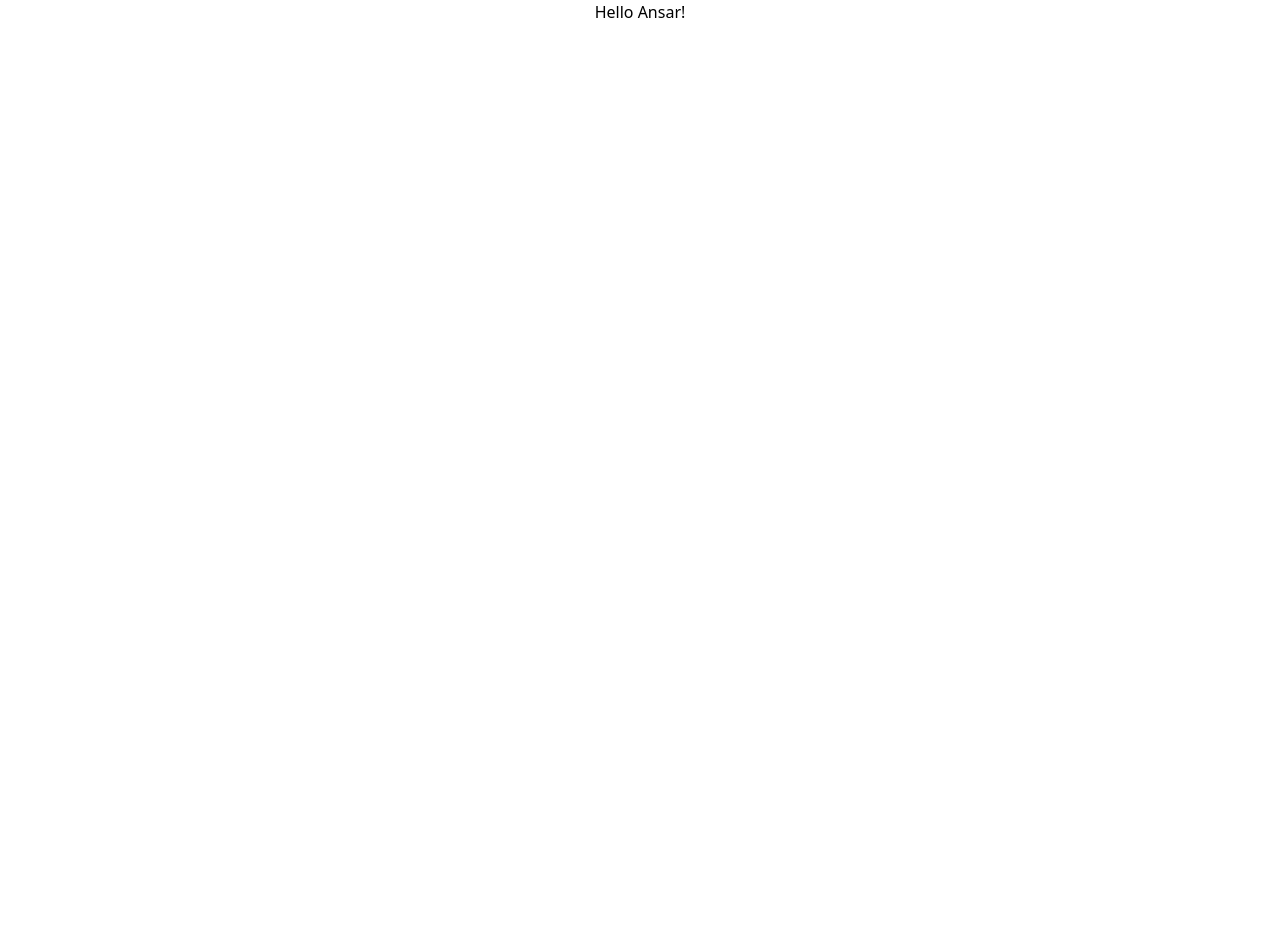
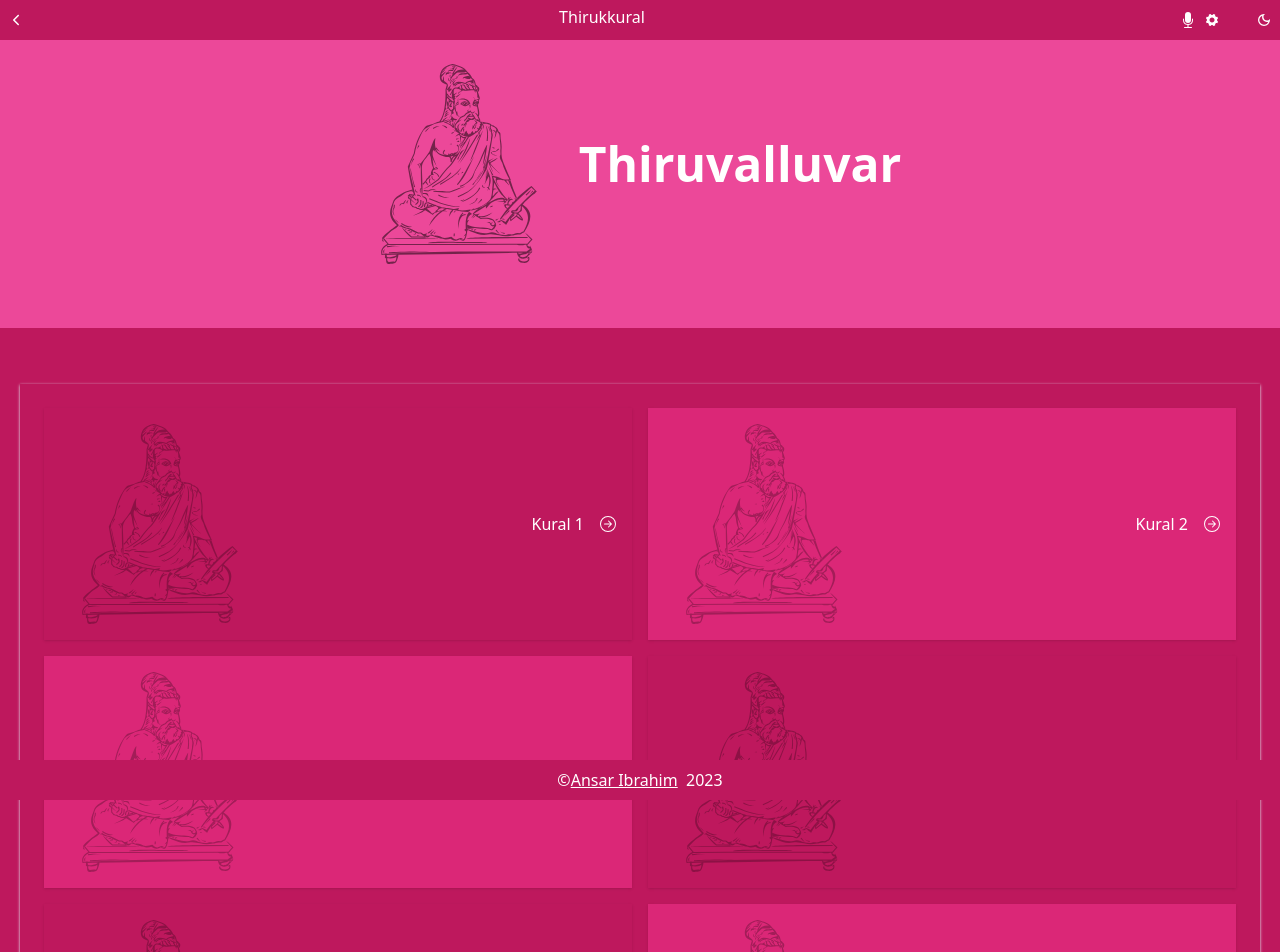
Before and after one commit to AnsarIbrahim/Metrics-Webapp, a React (Create React App) app: page / in a window 1280 px wide. Shown: the top 952 px of the page. Before the commit the page ends 800 px from the top, so only its background shows below. Built offline with nearby package versions, Linux system fonts and the light colour scheme.

Commit message:
Basic-front-page⚡⚡⚡

```diff
--- a/package.json
+++ b/package.json
@@ -10,7 +10,9 @@
     "axios": "^1.4.0",
     "react": "^18.2.0",
     "react-dom": "^18.2.0",
+    "react-icons": "^4.10.1",
     "react-redux": "^8.1.1",
+    "react-router-dom": "^6.14.2",
     "react-scripts": "5.0.1",
     "web-vitals": "^2.1.4"
   },
--- a/public/index.html
+++ b/public/index.html
@@ -1,4 +1,4 @@
-<!DOCTYPE html>
+<!doctype html>
 <html lang="en">
   <head>
     <meta charset="utf-8" />
@@ -24,7 +24,7 @@
       work correctly both with client-side routing and a non-root public URL.
       Learn how to configure a non-root public URL by running `npm run build`.
     -->
-    <title>React App</title>
+    <title>THIRUKKURAL</title>
   </head>
   <body>
     <noscript>You need to enable JavaScript to run this app.</noscript>
--- a/src/App.js
+++ b/src/App.js
@@ -1,9 +1,15 @@
-import './App.css';
+import React from 'react';
+import { BrowserRouter as Router, Routes, Route } from 'react-router-dom';
+import Home from './components/Home/Home';
 
 function App() {
   return (
-    <div className="App">
-      <h1 className="text-center">Hello Ansar!</h1>
+    <div>
+      <Router>
+        <Routes>
+          <Route path="/" element={<Home />} />
+        </Routes>
+      </Router>
     </div>
   );
 }
--- /dev/null
+++ b/src/components/Content/Main.css
@@ -0,0 +1,4 @@
+.img {
+  height: 200px;
+  width: 200px;
+}
--- /dev/null
+++ b/src/components/Content/Main.jsx
@@ -0,0 +1,20 @@
+import React from 'react';
+import Thiru from './thiruvalluvar-4.svg';
+import './Main.css';
+import SubMain from './Sub';
+
+const Main = () => (
+  <>
+    <div className=" fixed  z-20 flex w-full flex-col items-center justify-center bg-pink-500 py-16  sm:flex-row">
+      <img src={Thiru} alt="img" className="img opacity-50" />
+      <div>
+        <h1 className="p-5 text-5xl font-semibold text-white ">
+          Thiruvalluvar
+        </h1>
+      </div>
+    </div>
+    <SubMain />
+  </>
+);
+
+export default Main;
--- /dev/null
+++ b/src/components/Content/Sub.jsx
@@ -0,0 +1,68 @@
+import React from 'react';
+import { BsArrowRightCircle } from 'react-icons/bs';
+import Thiru from './thiruvalluvar-4.svg';
+
+const SubMain = () => (
+  <>
+    <div className="flex h-full items-center justify-center overflow-y-auto scroll-smooth bg-pink-700 px-5 pb-20 pt-96 hover:scroll-auto">
+      <div className=" mt-20 grid h-full w-full gap-4 p-6 shadow shadow-slate-200 sm:mt-0 sm:grid-cols-2">
+        <div className=" flex items-center justify-between p-4 shadow ">
+          <img src={Thiru} alt="img" className="img opacity-25" />
+          <div className="flex items-center gap-4 text-white">
+            <p>Kural 1</p>
+            <span className="cursor-pointer hover:text-slate-500">
+              <BsArrowRightCircle />
+            </span>
+          </div>
+        </div>
+        <div className=" flex items-center justify-between bg-pink-600 p-4 shadow ">
+          <img src={Thiru} alt="img" className="img opacity-25" />
+          <div className="flex items-center gap-4 text-white">
+            <p>Kural 2</p>
+            <span className="cursor-pointer hover:text-slate-500">
+              <BsArrowRightCircle />
+            </span>
+          </div>
+        </div>
+        <div className=" flex items-center justify-between  p-4 shadow sm:bg-pink-600 ">
+          <img src={Thiru} alt="img" className="img opacity-25" />
+          <div className="flex items-center gap-4 text-white">
+            <p>Kural 3</p>
+            <span className="cursor-pointer hover:text-slate-500">
+              <BsArrowRightCircle />
+            </span>
+          </div>
+        </div>
+        <div className=" flex items-center justify-between bg-pink-600 p-4 shadow sm:bg-pink-700">
+          <img src={Thiru} alt="img" className="img opacity-25" />
+          <div className="flex items-center gap-4 text-white">
+            <p>Kural 4</p>
+            <span className="cursor-pointer hover:text-slate-500">
+              <BsArrowRightCircle />
+            </span>
+          </div>
+        </div>
+        <div className=" flex items-center justify-between p-4 shadow  ">
+          <img src={Thiru} alt="img" className="img opacity-25" />
+          <div className="flex items-center gap-4 text-white">
+            <p>Kural 5</p>
+            <span className="cursor-pointer hover:text-slate-500">
+              <BsArrowRightCircle />
+            </span>
+          </div>
+        </div>
+        <div className=" flex items-center justify-between bg-pink-600 p-4 shadow  ">
+          <img src={Thiru} alt="img" className="img opacity-25" />
+          <div className="flex items-center gap-4 text-white">
+            <p>Kural 6</p>
+            <span className="cursor-pointer hover:text-slate-500">
+              <BsArrowRightCircle />
+            </span>
+          </div>
+        </div>
+      </div>
+    </div>
+  </>
+);
+
+export default SubMain;
--- a/src/components/Footer/Footer.jsx
+++ b/src/components/Footer/Footer.jsx
@@ -0,0 +1,24 @@
+import React from 'react';
+import { MdOutlineDarkMode } from 'react-icons/md';
+
+const Footer = () => (
+  <>
+    <div className="fixed bottom-0 z-40 flex h-10 w-full items-center justify-start bg-pink-700 text-white">
+      <div className="p-4 hover:text-slate-600 sm:hidden">
+        <MdOutlineDarkMode />
+      </div>
+      <div className=" flex w-full items-center justify-center">
+        <span>©</span>
+        <a
+          href="https://github.com/AnsarIbrahim"
+          className=" underline hover:text-black hover:underline-offset-4"
+        >
+          Ansar Ibrahim
+        </a>
+        <span className="">&nbsp; 2023</span>
+      </div>
+    </div>
+  </>
+);
+
+export default Footer;
--- a/src/components/Home/Home.jsx
+++ b/src/components/Home/Home.jsx
@@ -0,0 +1,14 @@
+import React from 'react';
+import Navigation from '../Navigation/Navi';
+import Footer from '../Footer/Footer';
+import Main from '../Content/Main';
+
+const Home = () => (
+  <div>
+    <Navigation />
+    <Main />
+    <Footer />
+  </div>
+);
+
+export default Home;
--- /dev/null
+++ b/src/components/Navigation/Navi.css
@@ -0,0 +1,4 @@
+li {
+  list-style-type: none;
+  cursor: pointer;
+}
--- a/src/components/Navigation/Navi.jsx
+++ b/src/components/Navigation/Navi.jsx
@@ -0,0 +1,39 @@
+import React from 'react';
+import { BsMicFill } from 'react-icons/bs';
+import { IoIosArrowBack, IoIosSettings } from 'react-icons/io';
+import { MdOutlineDarkMode } from 'react-icons/md';
+import './Navi.css';
+
+const Navigation = () => (
+  <>
+    <div className="fixed z-40 w-full bg-pink-700 text-white">
+      <nav className=" flex items-center  justify-between p-2">
+        <li className="hover:text-slate-500">
+          <span>
+            <IoIosArrowBack />
+          </span>
+        </li>
+        <li className="animate-bounce">
+          <span>Thirukkural</span>
+        </li>
+        <li className="flex items-center justify-around gap-9">
+          <div className="flex gap-2">
+            <span className="hover:text-slate-500">
+              {' '}
+              <BsMicFill />
+            </span>
+            <span className="hover:text-slate-500">
+              {' '}
+              <IoIosSettings />
+            </span>
+          </div>
+          <span className="md:bl hidden  hover:text-slate-500 md:block">
+            <MdOutlineDarkMode />
+          </span>
+        </li>
+      </nav>
+    </div>
+  </>
+);
+
+export default Navigation;
```
Also changed, not shown: src/App.css (deleted), src/components/Content/thiruvalluvar-4.svg (added), 1 other file (tests, documents, lock files or other folders).
